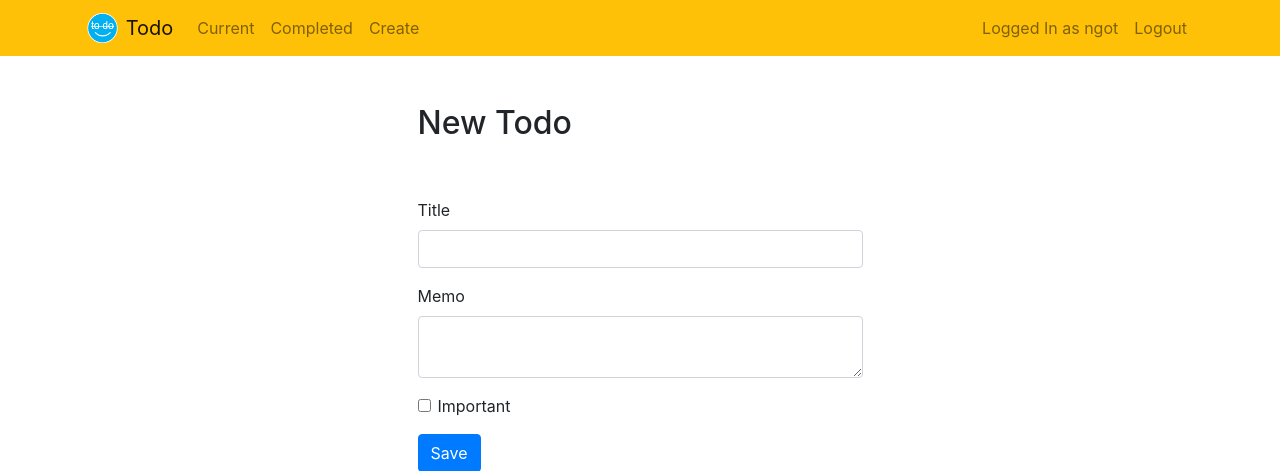
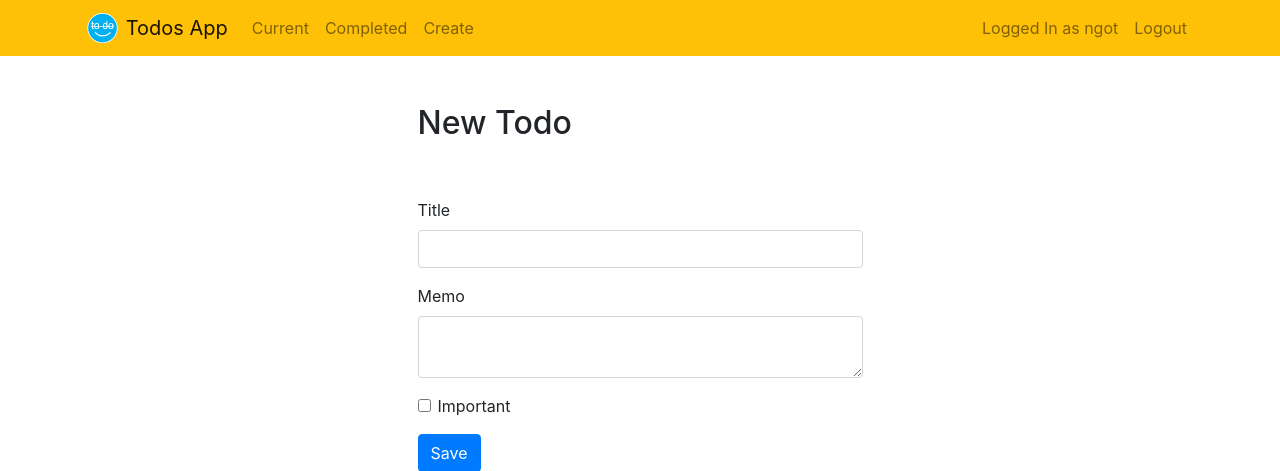
Before and after one commit to Ngotcode/Django-todo-project, a Django app: page /create/ in a window 1280 px wide. Shown: the top 471 px of the page. Run offline with Django 3.2, Linux system fonts and the light colour scheme; a user stored in the database is signed in; some libraries are stand-ins or nearby versions.

Commit message:
"Update base.html"

```diff
--- a/todo/templates/todo/base.html
+++ b/todo/templates/todo/base.html
@@ -10,7 +10,7 @@
     <link rel="stylesheet" href="https://stackpath.bootstrapcdn.com/bootstrap/4.4.1/css/bootstrap.min.css" integrity="sha384-Vkoo8x4CGsO3+Hhxv8T/Q5PaXtkKtu6ug5TOeNV6gBiFeWPGFN9MuhOf23Q9Ifjh" crossorigin="anonymous">
 
     <link rel="icon" type="image/png"  href="{% static 'todo/teri-todologo.png' %}">
-    <title>Todo App</title>
+    <title>Todos App</title>
 </head>
 <body>
 
@@ -19,7 +19,7 @@
         <div class="container">
             <a class="navbar-brand" href="{% url 'home' %}">
                  <img src="{% static 'todo/teri-todologo.png' %}" width="35" height="30" class="d-inline-block align-top">
-                <span>Todo</span>
+                <span>Todos App</span>
             </a>
             <button class="navbar-toggler" type="button" data-toggle="collapse" data-target="#navbarNav" aria-controls="navbarNav" aria-expanded="false" aria-label="Toggle navigation">
                 <span class="navbar-toggler-icon"></span>
```
